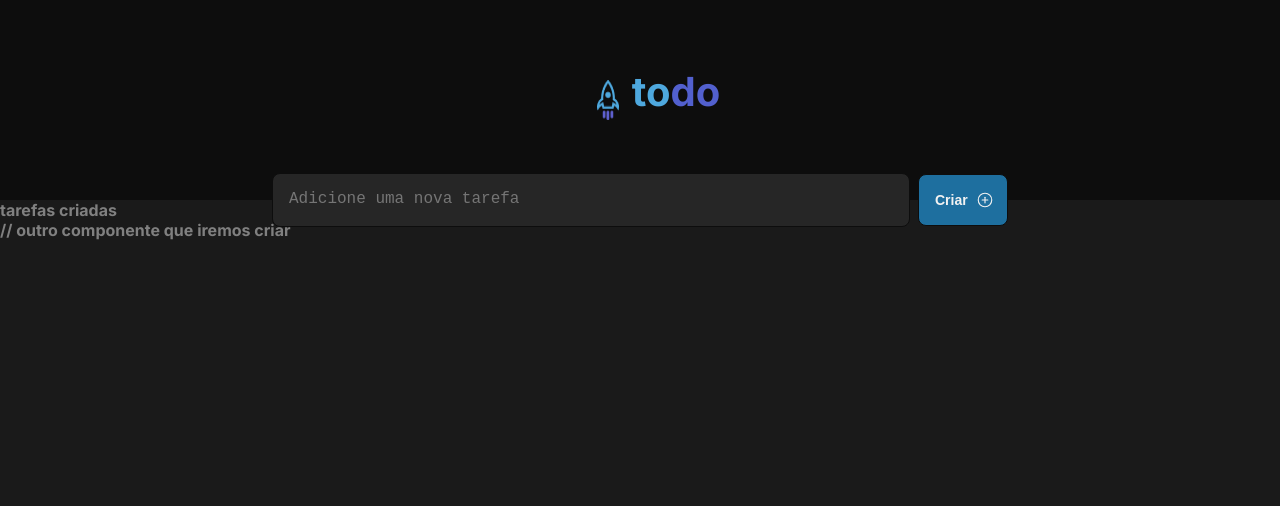
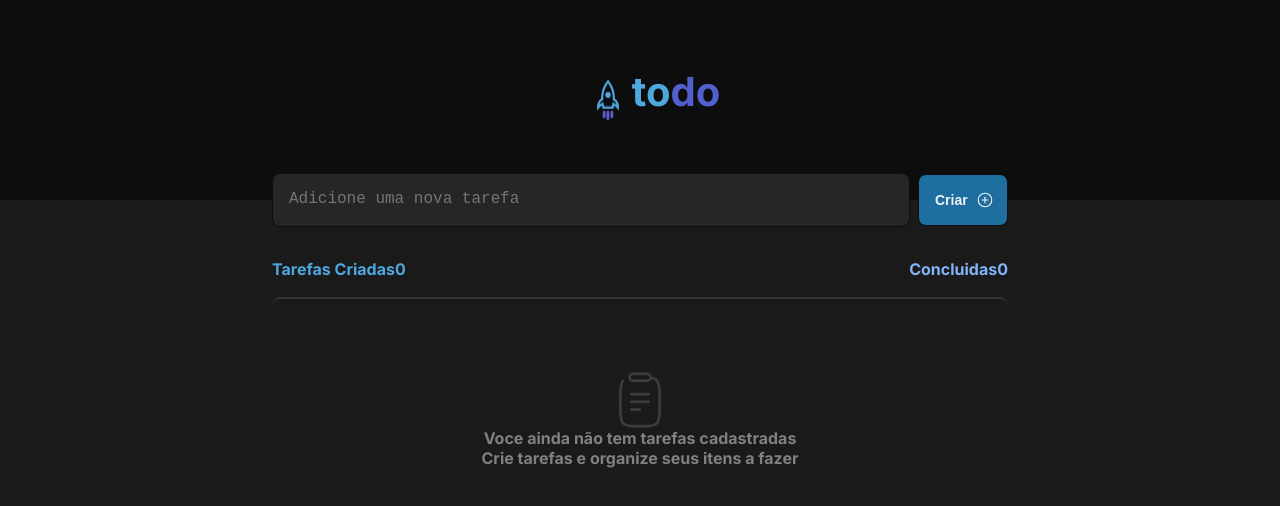
Before and after one commit to ithauront/ToDoList, a React (Vite) app: page / in a window 1280 px wide. Shown: the top 506 px of the page. Built offline with nearby package versions, Linux system fonts and the light colour scheme.

Commit message:
tasks empty added
tasks empty added

```diff
--- a/src/App.tsx
+++ b/src/App.tsx
@@ -1,6 +1,7 @@
 import './global.css'
 import { Header } from './components/header'
 import { NewTask } from './components/newTask'
+import { Tasks } from './components/tasks'
  export function App() {
 
   return (
@@ -14,9 +15,7 @@ import { NewTask } from './components/newTask'
         </aside>
 
         <main>
-          <div>
-            <p>tarefas criadas</p>
-          </div> // outro componente que iremos criar
+          <Tasks />
         </main>
 
       </div>
--- /dev/null
+++ b/src/components/tasks.module.css
@@ -0,0 +1,58 @@
+.tasks {
+    position: relative;
+    height: 17.93rem;
+    top: 3.375rem;
+}
+
+.header {
+    width: 46rem;
+    height: 1.187rem;
+    padding: 0;
+    display: flex;
+    justify-content: space-between;
+    position: absolute;
+    left: 50%;
+    transform: translate(-50%, 25%);
+
+}
+.header div {
+    display: flex;
+}
+
+.created {
+    color: var(--blue);
+}
+
+.done {
+   color: var(--purple);
+}
+.empty {
+    position: absolute;
+    top:  calc(1.187rem + 1.5rem);
+    left: 50%;
+    transform: translate(-50%);
+
+    width: 46rem;
+    height: 15.25rem;
+    color: var(--gray-300);
+    border-radius: 8px;
+    padding: 1.5rem, 4rem;
+
+    border-top: 2px solid var(--gray-400);
+
+    display: flex;
+    justify-content: center;
+    align-items: center;
+    flex-direction: column;
+
+   }
+
+.clipboard {
+    height: 3.5rem;
+    width: 3.5rem;
+
+}
+
+.empty p strong {
+    font-weight: 700;
+}
--- /dev/null
+++ b/src/components/tasks.tsx
@@ -0,0 +1,24 @@
+import styles from './tasks.module.css'
+import Clipboard from '../assets/Clipboard.png'
+export function Tasks(){
+    return(
+        <div className={styles.tasks}>
+        <header className={styles.header}>
+            <div className={styles.created}>
+                 <p>Tarefas Criadas</p> <span>0</span>
+            </div>
+            <div className={styles.done}>
+                 <p>Concluidas</p> <span>0</span>
+            </div>
+        </header>
+
+        <main className={styles.empty}>
+
+            <img className={styles.clipboard} src={Clipboard} alt="Clipboard" />
+            <p><strong>Voce ainda não tem tarefas cadastradas</strong></p>
+            <p>Crie tarefas e organize seus itens a fazer</p>
+
+        </main>
+        </div>
+    )
+}//colocar uma função dentro do main que diz que if tarefas criadas == 0 return renderizar o main que fizemos, els renderizar as tarefas criadas.
```
Also changed, not shown: src/assets/Clipboard.png (added).
